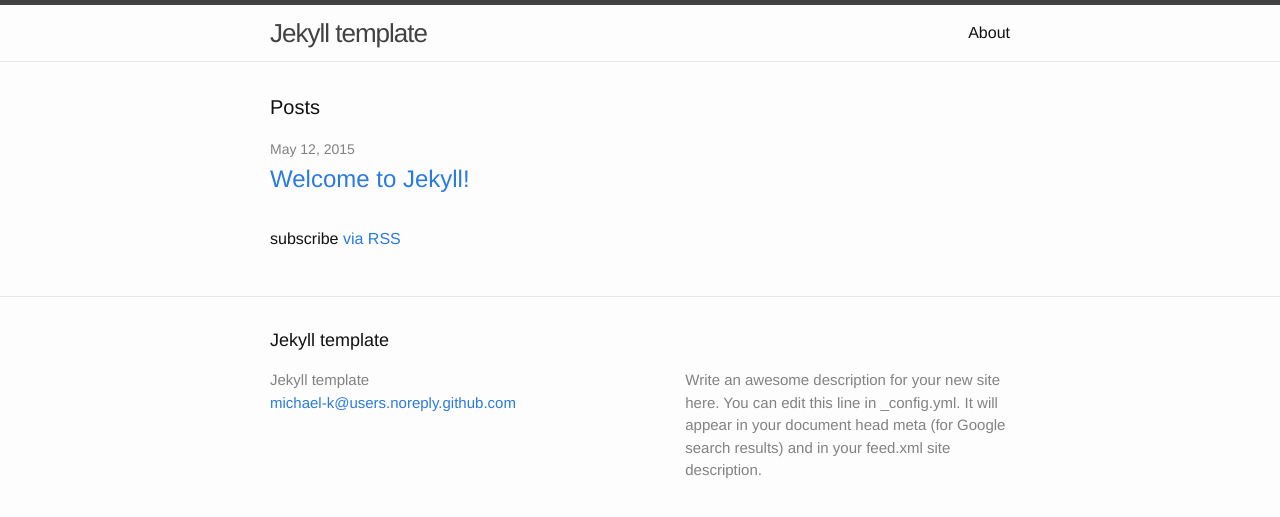
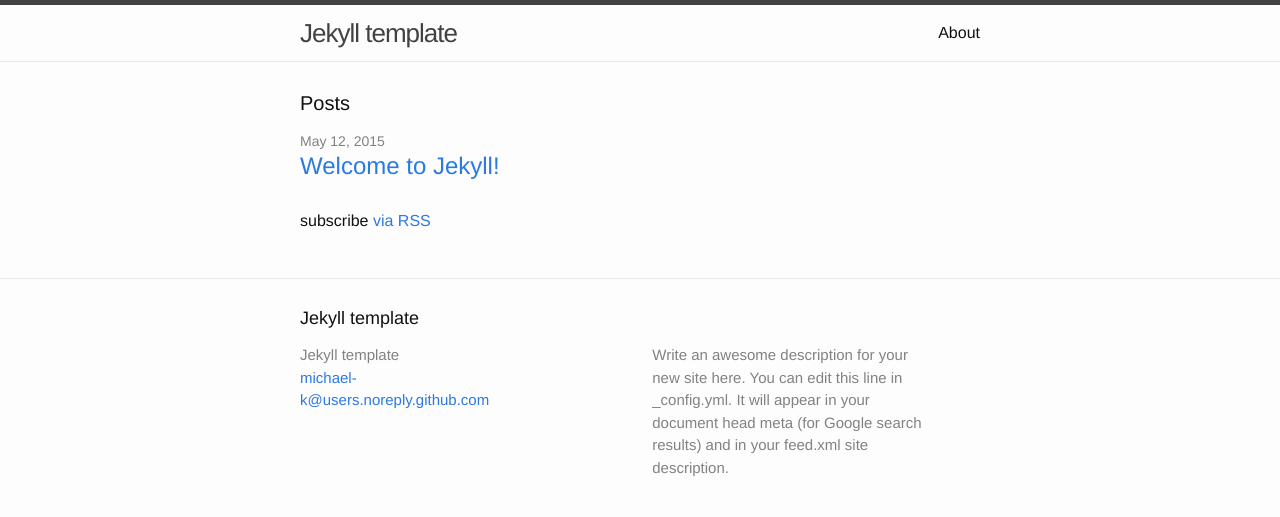
Before and after one commit to michael-k/jekyll-template, a Jekyll site: the page built from index.html, in a window 1280 px wide. Shown: the top 517 px of the page. Built offline with Jekyll 4.4.1, drawn with Linux system fonts in a browser that asks for light colours.

Commit message:
Included js and css files in HTML

```diff
--- a/_includes/head.html
+++ b/_includes/head.html
@@ -6,7 +6,14 @@
   <title>{% if page.title %}{{ page.title }}{% else %}{{ site.title }}{% endif %}</title>
   <meta name="description" content="{% if page.excerpt %}{{ page.excerpt | strip_html | strip_newlines | truncate: 160 }}{% else %}{{ site.description }}{% endif %}">
 
+  <link rel="stylesheet" href="{{ "/vendor/css/bootstrap.min.css" | prepend: site.baseurl }}">
+  <link rel="stylesheet" href="{{ "/vendor/css/font-awesome.min.css" | prepend: site.baseurl }}">
+  <link rel="stylesheet" href="{{ "/vendor/css/mapbox.css" | prepend: site.baseurl }}" />
+  <link rel="stylesheet" href="{{ "/vendor/css/shariff.min.css" | prepend: site.baseurl }}">
   <link rel="stylesheet" href="{{ "/css/main.css" | prepend: site.baseurl }}">
+
   <link rel="canonical" href="{{ page.url | replace:'index.html','' | prepend: site.baseurl | prepend: site.url }}">
   <link rel="alternate" type="application/rss+xml" title="{{ site.title }}" href="{{ "/feed.xml" | prepend: site.baseurl | prepend: site.url }}" />
+
+  <script src="{{ "/vendor/js/jquery.min.js" | prepend: site.baseurl }}"></script>
 </head>
--- a/_layouts/default.html
+++ b/_layouts/default.html
@@ -15,6 +15,12 @@
 
     {% include footer.html %}
 
+    <script src="{{ "/vendor/js/shariff.min.js" | prepend: site.baseurl }}"></script>
+    <script src="{{ "/vendor/js/bootstrap.min.js" | prepend: site.baseurl }}"></script>
+    <script src="{{ "/vendor/js/mapbox.js" | prepend: site.baseurl }}"></script>
+    <script src="{{ "/vendor/js/d3.min.js" | prepend: site.baseurl }}"></script>
+    <script src="{{ "/js/template.min.js" | prepend: site.baseurl }}"></script>
+
   </body>
 
 </html>
```
